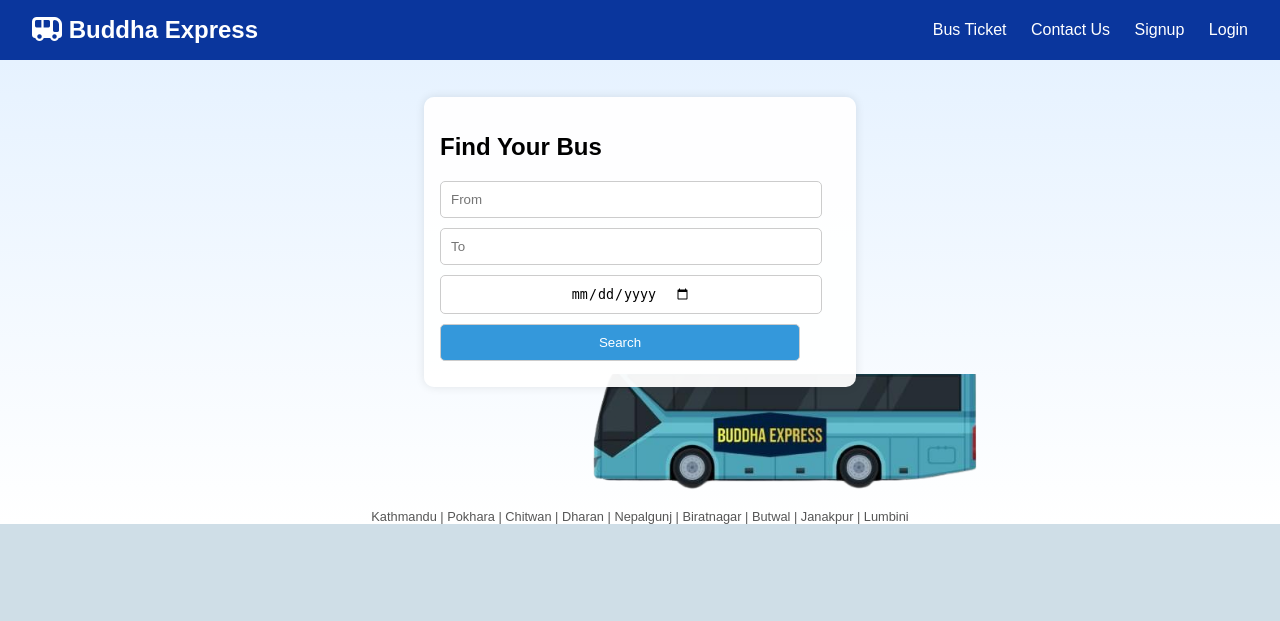
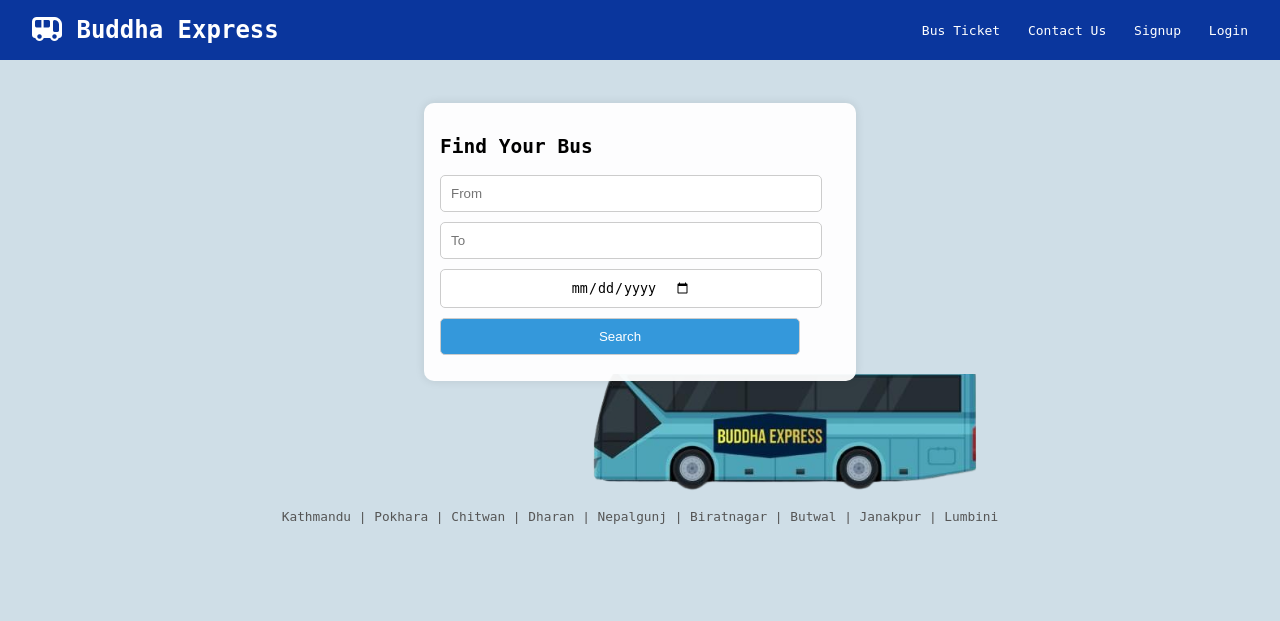
Before and after one commit to Bipson8848/hackathon1, a PHP site: page / in a window 1280 px wide. Shown: the top 621 px of the page. Run offline with PHP 8.4, Linux system fonts and the light colour scheme; some libraries are stand-ins or nearby versions.

Commit message:
new color pallete

```diff
--- a/index.html
+++ b/index.html
@@ -4,6 +4,9 @@
   <meta charset="UTF-8" />
   <meta name="viewport" content="width=device-width, initial-scale=1.0" />
   <title>Buddha Express</title>
+  <link rel="preconnect" href="https://fonts.googleapis.com">
+<link rel="preconnect" href="https://fonts.gstatic.com" crossorigin>
+<link href="https://fonts.googleapis.com/css2?family=Roboto+Mono:ital,wght@0,100..700;1,100..700&display=swap" rel="stylesheet">
   <link rel="stylesheet" href="https://cdnjs.cloudflare.com/ajax/libs/font-awesome/7.0.0/css/all.min.css" integrity="sha512-DxV+EoADOkOygM4IR9yXP8Sb2qwgidEmeqAEmDKIOfPRQZOWbXCzLC6vjbZyy0vPisbH2SyW27+ddLVCN+OMzQ==" crossorigin="anonymous" referrerpolicy="no-referrer" />
   <link rel="stylesheet" href="style.css">
 </head>
--- a/style.css
+++ b/style.css
@@ -1,6 +1,6 @@
 body {
     margin: 0;
-    font-family: sans-serif;
+    font-family: monospace;
     background: #CFDEE7;
 }
 
@@ -35,7 +35,7 @@ header {
     justify-content: center;
     align-items: center;
     height: 400px;
-    background: linear-gradient(to bottom, #e6f2ff, #ffffff);
+    background: #CFDEE7;
     overflow: hidden;
     padding: 2rem;
 }
```
